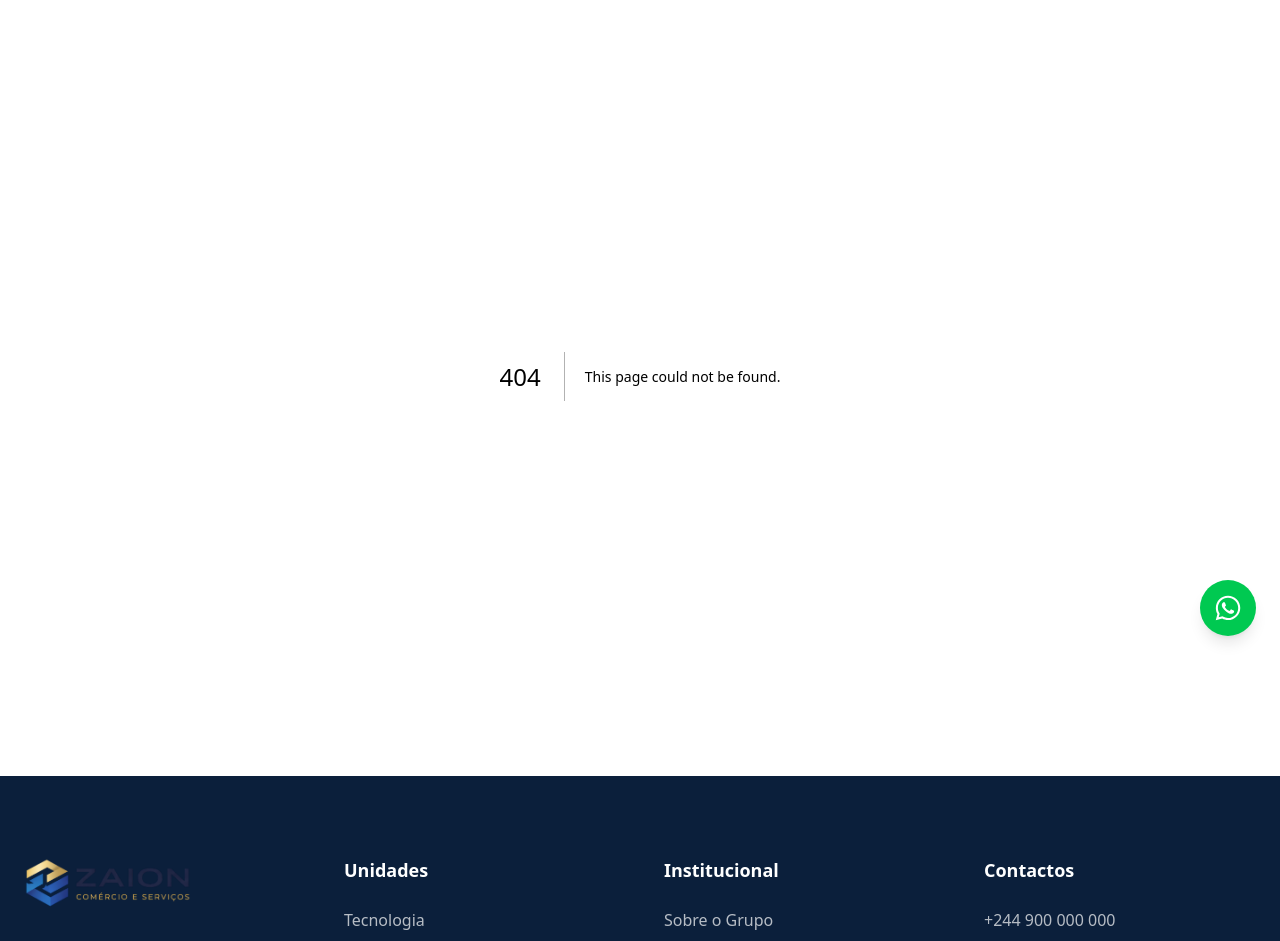
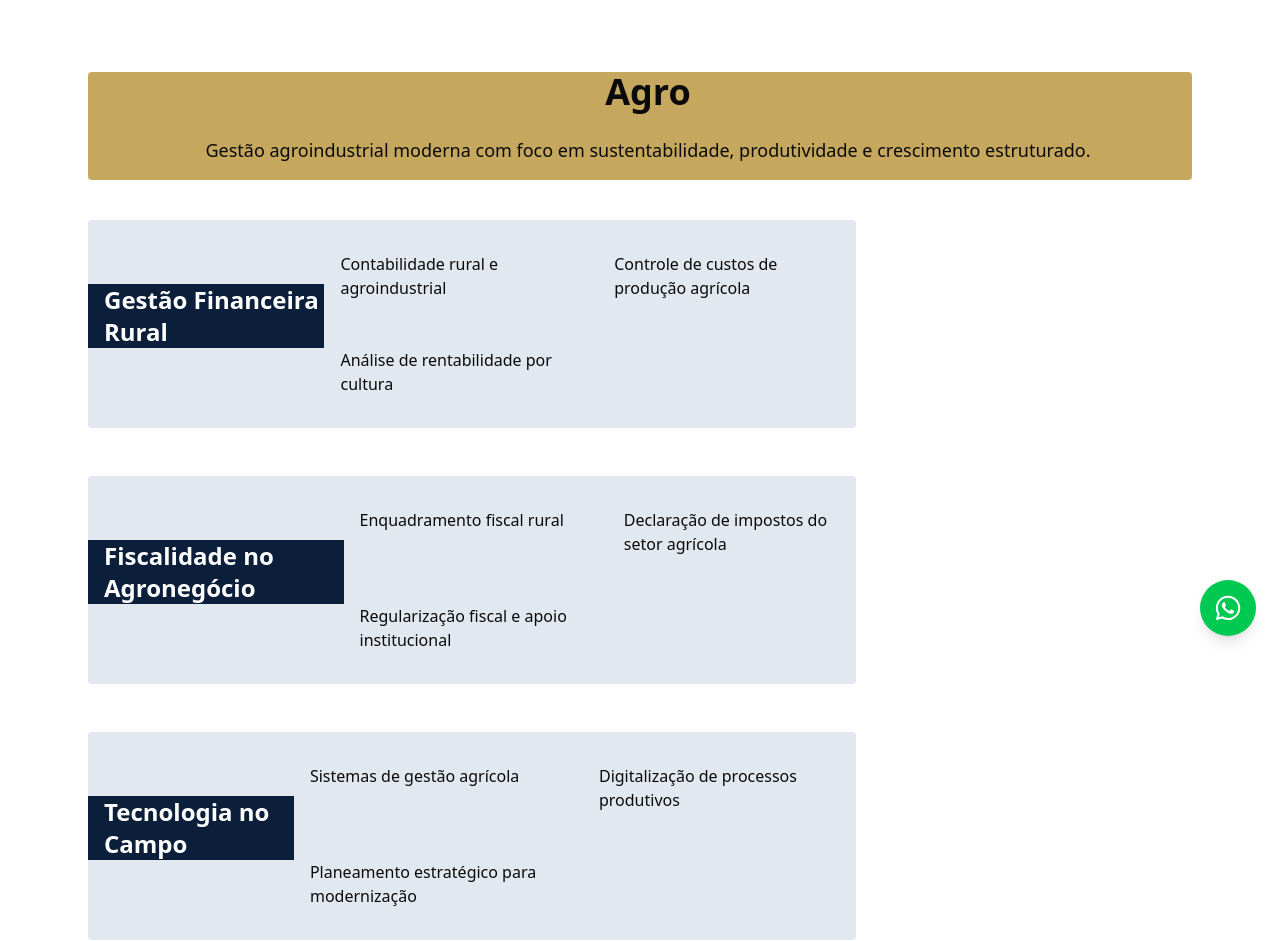
Before and after one commit to OnClickWise/zaion-comercial, a Next.js app: page /unidades/agro in a window 1280 px wide. Before the commit this address had no page. Shown: the part 140-1081 px from the top of the page. Built offline with nearby package versions, Linux system fonts and the light colour scheme.

Commit message:
slug page

```diff
--- /dev/null
+++ b/app/unidades/[slug]/page.tsx
@@ -0,0 +1,57 @@
+import { businessData } from "@/components/data/businessData"
+import { notFound } from "next/navigation"
+import Link from "next/link"
+
+export default async function BusinessSlugPage({
+  params,
+}: {
+  params: Promise<{ slug: string }>
+}) {
+  const { slug } = await params
+
+  const business =
+    businessData[slug as keyof typeof businessData]
+
+  if (!business) {
+    notFound()
+  }
+
+  return (
+    <section className="py-24 bg-background">
+      <div className="container mx-auto px-6 max-w-6xl ">
+        <div className="bg-[#C6A75E] rounded pl-4">
+        <h1 className="text-4xl font-bold mb-6 justify-center flex">
+          {business.title}
+        </h1>
+
+        <p className="text-lg mb-10 pb-4 justify-center flex">
+          {business.intro}
+        </p>
+        </div>
+        {business.services.map((service, index) => (
+          <div key={index} className="mb-12 max-w-3xl bg-slate-200 rounded py-4 flex items-center justify-center">
+            <h2 className="text-2xl font-semibold pl-4 bg-[#0B1F3B] text-white mb-4">
+              {service.category}
+            </h2>
+
+            <ul className="grid md:grid-cols-2 gap-4">
+              {service.items.map((item, i) => (
+                <li key={i} className="p-4">
+                  {item}
+                </li>
+              ))}
+            </ul>
+          </div>
+        ))}
+
+        <Link
+          href="/contato"
+          className="inline-block mt-10 px-6 py-3 rounded-xl bg-primary text-white"
+        >
+          Solicitar Proposta
+        </Link>
+
+      </div>
+    </section>
+  )
+}
--- a/components/business/business-item.tsx
+++ b/components/business/business-item.tsx
@@ -1,6 +1,7 @@
 "use client"
 
 import Image from "next/image"
+import Link from "next/link"
 import {
   Cpu,
   Truck,
@@ -15,6 +16,7 @@ interface BusinessItemProps {
   description: string
   icon: string
   image: string
+  slug: string
   reverse?: boolean
 }
 
@@ -23,9 +25,9 @@ export default function BusinessItem({
   description,
   icon,
   image,
+  slug,
   reverse = false,
 }: BusinessItemProps) {
-
   const iconMap = {
     cpu: Cpu,
     truck: Truck,
@@ -48,24 +50,37 @@ export default function BusinessItem({
             alt={title}
             fill
             className="object-cover"
+            sizes="(max-width: 768px) 100vw, 50vw"
           />
         </div>
       </div>
 
       {/* Texto */}
       <div className="space-y-6">
+
+        {/* Cabeçalho */}
         <div className="flex items-center gap-4">
           <div className="p-3 rounded-xl bg-primary/10 text-primary">
             {Icon && <Icon size={26} />}
           </div>
+
           <h3 className="text-2xl md:text-3xl font-semibold">
             {title}
           </h3>
         </div>
 
+        {/* Descrição */}
         <p className="text-muted-foreground text-lg leading-relaxed max-w-xl">
           {description}
         </p>
+
+        {/* Botão */}
+        <Link
+          href={`/unidades/${slug}`}
+          className="inline-block mt-4 px-6 py-3 rounded-xl bg-primary text-white font-medium transition hover:opacity-90 hover:scale-[1.02]"
+        >
+          Saiba mais
+        </Link>
       </div>
     </div>
   )
--- a/components/business/business-section.tsx
+++ b/components/business/business-section.tsx
@@ -7,6 +7,7 @@ const units = [
       "Soluções tecnológicas inovadoras focadas em transformação digital, infraestrutura e desenvolvimento estratégico.",
     icon: "cpu",
     image: "/images/business/tech.png",
+    slug: "tecnologia",
   },
   {
     title: "Comércio & Logística",
@@ -14,6 +15,7 @@ const units = [
       "Operações integradas de comércio e distribuição com eficiência e alcance estratégico.",
     icon: "truck",
     image: "/images/business/logis.jpg",
+    slug: "comercio-logistica",
   },
   {
     title: "Hotelaria",
@@ -21,6 +23,7 @@ const units = [
       "Gestão e desenvolvimento de empreendimentos hoteleiros com foco em excelência.",
     icon: "hotel",
     image: "/images/business/hotel.png",
+    slug: "hotelaria",
   },
   {
     title: "Saúde",
@@ -28,6 +31,7 @@ const units = [
       "Investimentos e serviços no sector da saúde com foco em inovação.",
     icon: "health",
     image: "/images/business/medi.jpg",
+    slug: "saude",
   },
   {
     title: "Agro",
@@ -35,6 +39,7 @@ const units = [
       "Produção e gestão agroindustrial com sustentabilidade.",
     icon: "leaf",
     image: "/images/business/agr.jpg",
+    slug: "agro",
   },
   {
     title: "Serviços Técnicos",
@@ -42,6 +47,7 @@ const units = [
       "Serviços especializados de suporte técnico e manutenção.",
     icon: "wrench",
     image: "/images/business/serv.jpg",
+    slug: "servicos-tecnicos",
   },
 ]
 
--- /dev/null
+++ b/components/data/businessData.ts
@@ -0,0 +1,206 @@
+export type ServiceCategory = {
+  category: string
+  items: string[]
+}
+
+export type Business = {
+  title: string
+  intro: string
+  services: ServiceCategory[]
+}
+export type BusinessSlug = keyof typeof businessData
+
+export const businessData: Record<string, Business> = {
+  saude: {
+    title: "Saúde",
+    intro:
+      "Gestão estratégica, financeira e tecnológica para instituições de saúde, com foco em eficiência, conformidade e inovação.",
+    services: [
+      {
+        category: "Gestão Financeira e Contabilística",
+        items: [
+          "Organização contabilística de clínicas e hospitais",
+          "Controle de receitas médicas e convênios",
+          "Elaboração de relatórios financeiros estratégicos",
+          "Planeamento financeiro para expansão de unidades de saúde",
+        ],
+      },
+      {
+        category: "Fiscalidade e Conformidade",
+        items: [
+          "Enquadramento fiscal adequado ao setor da saúde",
+          "Declaração e cálculo de impostos",
+          "Regularização fiscal e apoio institucional",
+        ],
+      },
+      {
+        category: "Tecnologia e Inovação",
+        items: [
+          "Implementação de sistemas de gestão hospitalar",
+          "Digitalização de processos clínicos e administrativos",
+          "Aplicação de IA para análise de dados médicos",
+        ],
+      },
+    ],
+  },
+
+  hotelaria: {
+    title: "Hotelaria",
+    intro:
+      "Gestão moderna e estratégica de empreendimentos turísticos com foco em rentabilidade, organização e experiência do cliente.",
+    services: [
+      {
+        category: "Gestão Financeira Hoteleira",
+        items: [
+          "Controle financeiro de hotéis e pousadas",
+          "Gestão de receitas e ocupação",
+          "Análise de rentabilidade por serviço",
+        ],
+      },
+      {
+        category: "Fiscalidade e Regularização",
+        items: [
+          "Enquadramento fiscal para empreendimentos turísticos",
+          "Declaração e regularização tributária",
+          "Representação junto às entidades competentes",
+        ],
+      },
+      {
+        category: "Tecnologia e Gestão Digital",
+        items: [
+          "Implementação de sistemas de reservas",
+          "Automação de processos administrativos",
+          "Análise de dados para melhoria da experiência do cliente",
+        ],
+      },
+    ],
+  },
+
+  tecnologia: {
+    title: "Tecnologia",
+    intro:
+      "Soluções tecnológicas estratégicas orientadas para transformação digital, automação inteligente e crescimento sustentável.",
+    services: [
+      {
+        category: "Transformação Digital",
+        items: [
+          "Diagnóstico tecnológico empresarial",
+          "Digitalização de processos internos",
+          "Implementação de soluções de automação",
+        ],
+      },
+      {
+        category: "Inteligência Artificial",
+        items: [
+          "Aplicação de IA na estratégia empresarial",
+          "Automação inteligente de processos",
+          "Análise preditiva orientada a dados",
+        ],
+      },
+      {
+        category: "Estratégia e Escalabilidade",
+        items: [
+          "Modelagem de negócios digitais",
+          "Estudos de viabilidade para produtos tecnológicos",
+          "Planeamento estratégico orientado a dados",
+        ],
+      },
+    ],
+  },
+
+  agro: {
+    title: "Agro",
+    intro:
+      "Gestão agroindustrial moderna com foco em sustentabilidade, produtividade e crescimento estruturado.",
+    services: [
+      {
+        category: "Gestão Financeira Rural",
+        items: [
+          "Contabilidade rural e agroindustrial",
+          "Controle de custos de produção agrícola",
+          "Análise de rentabilidade por cultura",
+        ],
+      },
+      {
+        category: "Fiscalidade no Agronegócio",
+        items: [
+          "Enquadramento fiscal rural",
+          "Declaração de impostos do setor agrícola",
+          "Regularização fiscal e apoio institucional",
+        ],
+      },
+      {
+        category: "Tecnologia no Campo",
+        items: [
+          "Sistemas de gestão agrícola",
+          "Digitalização de processos produtivos",
+          "Planeamento estratégico para modernização",
+        ],
+      },
+    ],
+  },
+
+  "servicos-tecnicos": {
+    title: "Serviços Técnicos",
+    intro:
+      "Serviços especializados de suporte técnico, manutenção e gestão operacional com foco em eficiência e controle.",
+    services: [
+      {
+        category: "Gestão Operacional",
+        items: [
+          "Controle financeiro por projeto",
+          "Apuramento de resultados operacionais",
+          "Planeamento estratégico para empresas técnicas",
+        ],
+      },
+      {
+        category: "Regularização e Fiscalidade",
+        items: [
+          "Gestão tributária do setor técnico",
+          "Apoio na regularização institucional",
+          "Representação junto às autoridades competentes",
+        ],
+      },
+      {
+        category: "Tecnologia Aplicada",
+        items: [
+          "Digitalização de processos operacionais",
+          "Implementação de sistemas de controle",
+          "Automação de rotinas técnicas",
+        ],
+      },
+    ],
+  },
+
+  "comercio-logistica": {
+    title: "Comércio & Logística",
+    intro:
+      "Gestão comercial e logística estruturada para empresas que buscam eficiência operacional e expansão estratégica.",
+    services: [
+      {
+        category: "Gestão Financeira Comercial",
+        items: [
+          "Organização contabilística empresarial",
+          "Controle de estoque e fluxo financeiro",
+          "Apuramento de resultados por unidade",
+        ],
+      },
+      {
+        category: "Operações Logísticas",
+        items: [
+          "Análise de custos de transporte",
+          "Planeamento estratégico de distribuição",
+          "Estruturação financeira de operações logísticas",
+        ],
+      },
+      {
+        category: "Tecnologia e Automação",
+        items: [
+          "Sistemas de gestão de estoque",
+          "Automação de processos logísticos",
+          "Otimização de rotas com análise de dados",
+        ],
+      },
+    ],
+  },
+}
```
